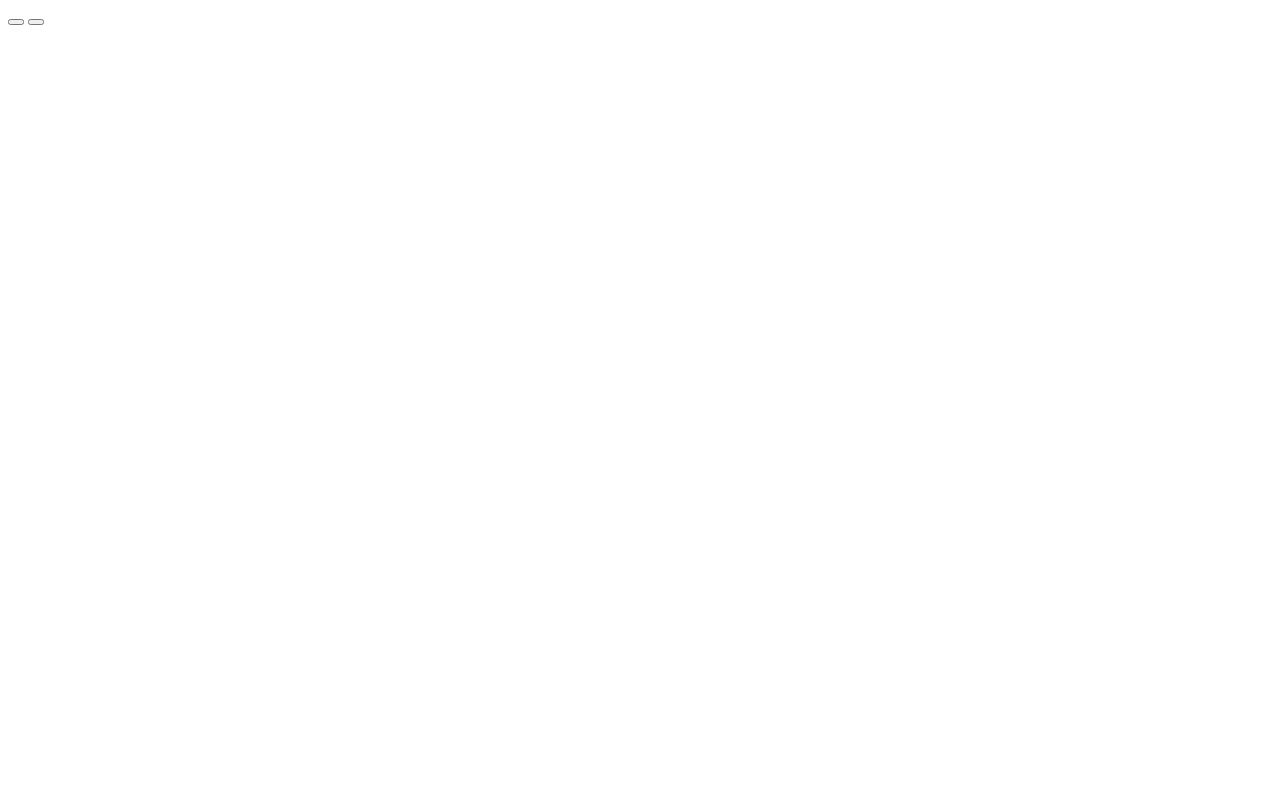
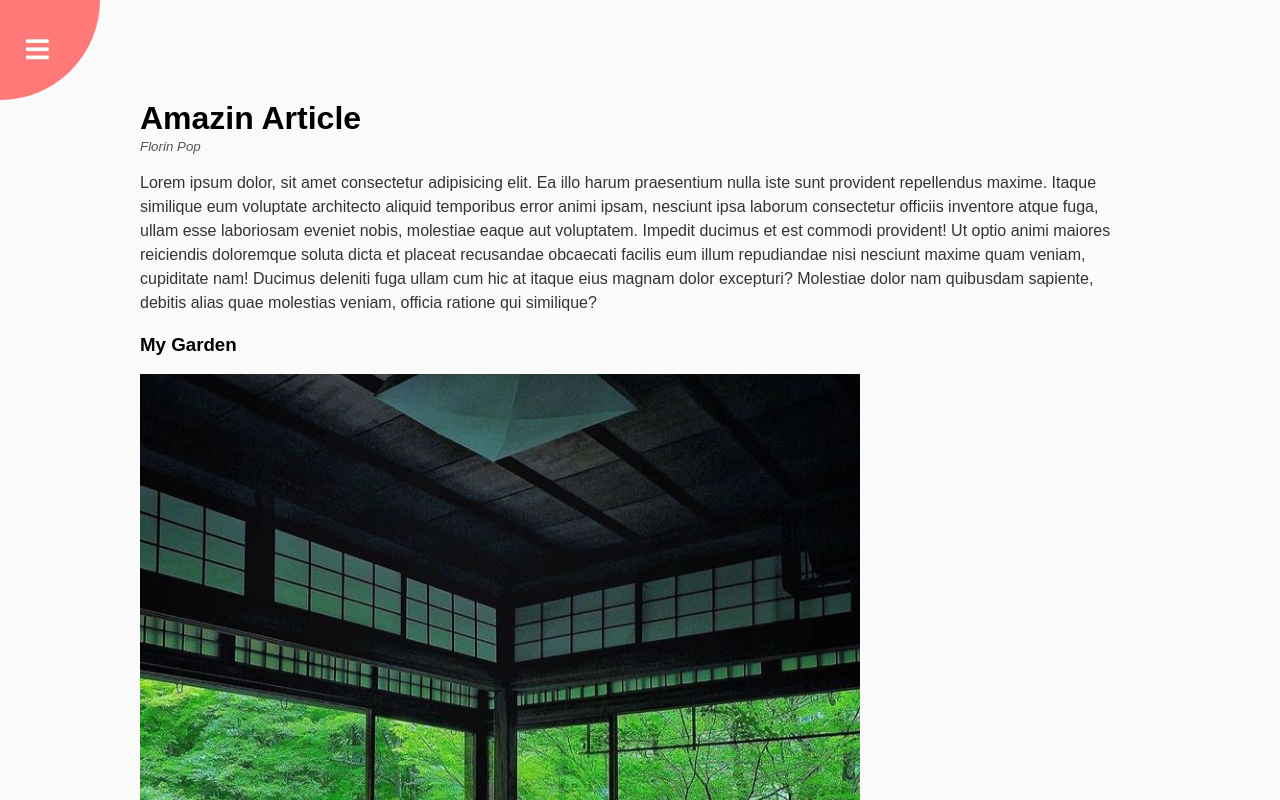
Before and after one commit to victorshamo/rotating-navigation-project, a plain HTML site: page index.html in a window 1280 px wide. Shown: the top 800 px of the page. Drawn offline with Linux system fonts and the light colour scheme.

Commit message:
Added style and /img

```diff
--- a/index.html
+++ b/index.html
@@ -4,20 +4,64 @@
     <meta charset="UTF-8">
     <meta http-equiv="X-UA-Compatible" content="IE=edge">
     <meta name="viewport" content="width=device-width, initial-scale=1.0">
-    <link rel="stylesheet" href="/style.css">
+    <link rel="stylesheet" href="https://cdnjs.cloudflare.com/ajax/libs/font-awesome/5.14.0/css/all.min.css" integrity="sha512-1PKOgIY59xJ8Co8+NE6FZ+LOAZKjy+KY8iq0G4B3CyeY6wYHN3yt9PW0XpSriVlkMXe40PTKnXrLnZ9+fkDaog==" crossorigin="anonymous" />
+    <link rel="stylesheet" href="style.css" />
     <title>Rotating Navigation</title>
 </head>
 <body>
     <div class="container">
-        <div class="cricle-container">
-            <button id="close">
+        <div class="circle-container">
+            <div class="circle">
+                <button id="close">
+                    <i class="fas fa-times"></i>
+                </button>
+                <button id="open">
+                    <i class="fas fa-bars"></i>
+                </button>
+            </div>
+        </div>
 
-            </button>
-            <button id="open">
+        <div class="content">
+           <h1>Amazin Article</h1>
+           <small>Florin Pop</small>
+            <p>Lorem ipsum dolor, sit amet consectetur adipisicing elit.
+            Ea illo harum praesentium nulla iste sunt provident
+            repellendus maxime. Itaque similique eum voluptate
+            architecto aliquid temporibus error animi ipsam, nesciunt
+            ipsa laborum consectetur officiis inventore atque fuga,
+            ullam esse laboriosam eveniet nobis, molestiae eaque aut
+            voluptatem. Impedit ducimus et est commodi provident!
+            Ut optio animi maiores reiciendis doloremque soluta
+            dicta et placeat recusandae obcaecati facilis eum
+            illum repudiandae nisi nesciunt maxime quam veniam,
+            cupiditate nam! Ducimus deleniti fuga ullam cum hic
+            at itaque eius magnam dolor excepturi? Molestiae
+            dolor nam quibusdam sapiente, debitis alias quae
+            molestias veniam, officia ratione qui similique?</p>
 
-            </button>
+            <h3>My Garden</h3>
+            <img src="/img/japan_green.jpg" alt="japanese house with a green view"/>
+            <p>Lorem ipsum dolor sit amet consectetur adipisicing elit.
+            Ipsam repellat quae nemo, laudantium quis sunt placeat
+            architecto magnam quidem officia voluptatem ipsa
+            debitis mollitia ipsum odit cupiditate harum labore
+            nobis ducimus eius nisi tenetur dolorem ut! Aliquam
+            reprehenderit vero, enim soluta ab repudiandae
+            accusamus fugiat? Minima eos maiores quidem quam
+            ipsa, reiciendis, a id facilis reprehenderit velit
+            culpa dolorum sed soluta eveniet cupiditate! Sin
+            t blanditiis fugit repellat, sapiente eligendi
+            iusto minima harum maxime amet distinctio?</p>
         </div>
     </div>
+
+    <nav>
+        <ul>
+            <li><i class="fas fa-home"></i>Home</li>
+            <li><i class="fas fa-user-alt"></i>About</li>
+            <li><i class="fas fa-envelope"></i>Contact</li>
+        </ul>
+    </nav>
 
     <script src="/main.js"></script>
 </body>
--- a/style.css
+++ b/style.css
@@ -0,0 +1,130 @@
+* {
+    box-sizing: border-box;
+}
+
+body {
+    font-family: sans-serif;
+    background-color: #333;
+    color: "222";
+    overflow-x: hidden;
+    margin: 0;
+}
+
+.container {
+    background-color: #fafafa;
+    transform-origin: top left;
+    transition: transform 0.5s linear;
+    width: 100vw;
+    min-height: 100vh;
+    padding: 50px;
+}
+
+.container.show-nav {
+    transform: rotate(-20deg);
+}
+
+.circle-container {
+    position: fixed;
+    top: -100px;
+    left: -100px;
+}
+
+.circle {
+    background-color: #ff7979;
+    height: 200px;
+    width: 200px;
+    border-radius: 50%;
+    position: relative;
+    transition: transform 0.5s linear;
+}
+
+.circle button {
+    cursor: pointer;
+    position: absolute;
+    top: 50%;
+    left: 50%;
+    height: 100px;
+    background: transparent;
+    border: 0;
+    font-size: 26px;
+    color: #fff;
+}
+
+.circle button:focus {
+    outline: none;
+}
+
+.circle button#open {
+    left: 60%;
+}
+
+.circle button#close {
+    top: 60%;
+    transform: rotate(90deg);
+    transform-origin: top left;
+}
+
+.container.container.show-nav + nav li {
+    transform: translateX(0);
+    transition-delay: 0.3s;
+}
+
+nav {
+    position: fixed;
+    bottom: 40px;
+    left: 0;
+    z-index: 100;
+}
+
+nav ul {
+    list-style: none;
+    padding-left: 30px;
+}
+
+nav ul li {
+    text-transform: uppercase;
+    color: #fff;
+    margin: 40px 0;
+    transform: translateX(-100%);
+    transition: transform 0.4s ease-in;
+}
+
+nav ul li i {
+    font-size: 20px;
+    margin-right: 10px;
+}
+
+nav ul li + li {
+    margin-left: 15px;
+    transform: translateX(-150%);
+
+}
+
+nav ul li + li + li {
+    margin-left: 30px;
+    transform: translateX(-200%);
+
+}
+
+.content img {
+    max-width: 100%;
+}
+
+.content {
+    max-width: 1000px;
+    margin: 50px auto;
+}
+
+.content h1 {
+    margin: 0;
+}
+
+.content small {
+    color: #555;
+    font-style: italic;
+}
+
+.content p {
+    color: #333;
+    line-height: 1.5;
+}
```
Also changed, not shown: img/japan_green.jpg (added).
